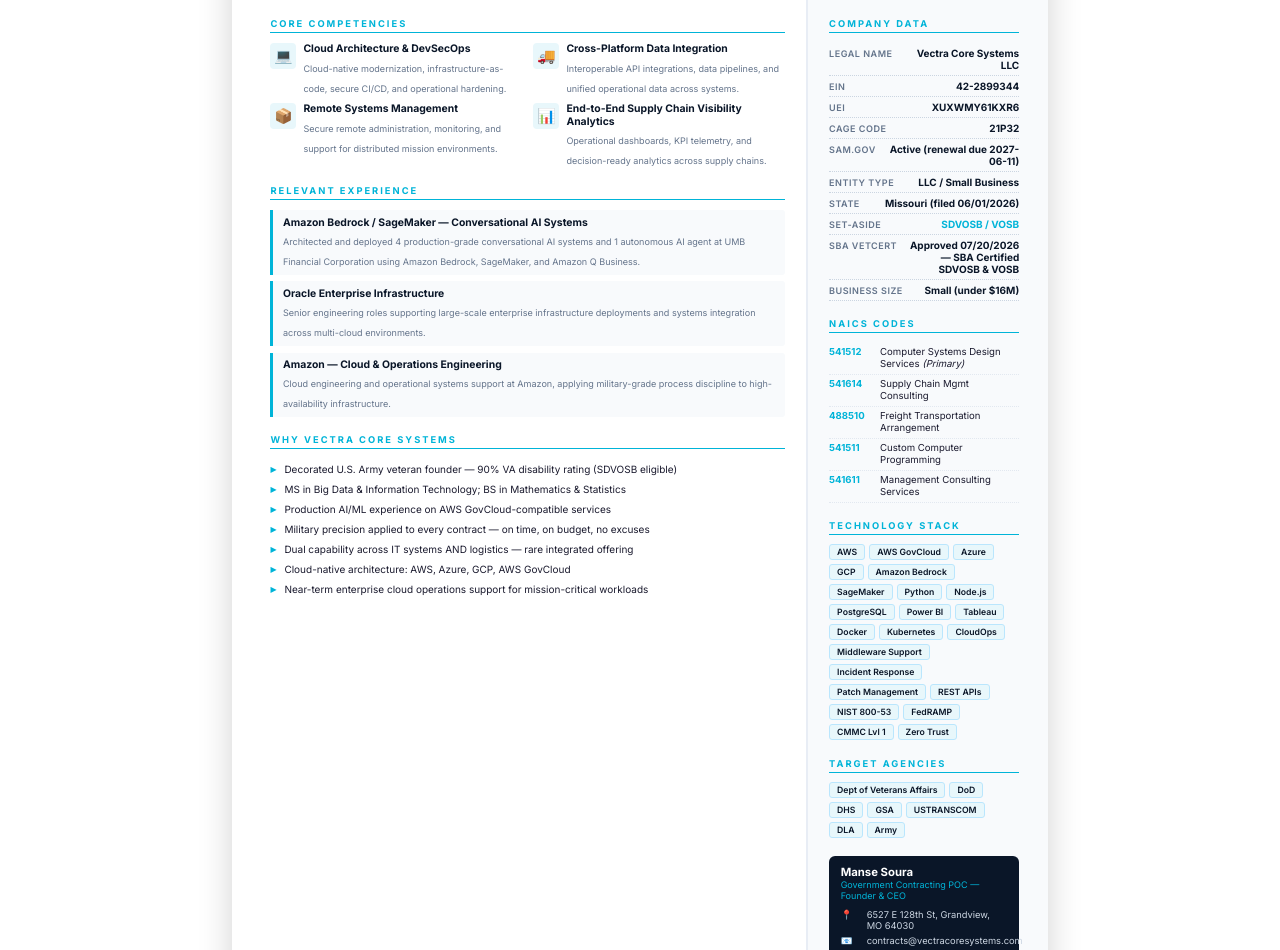
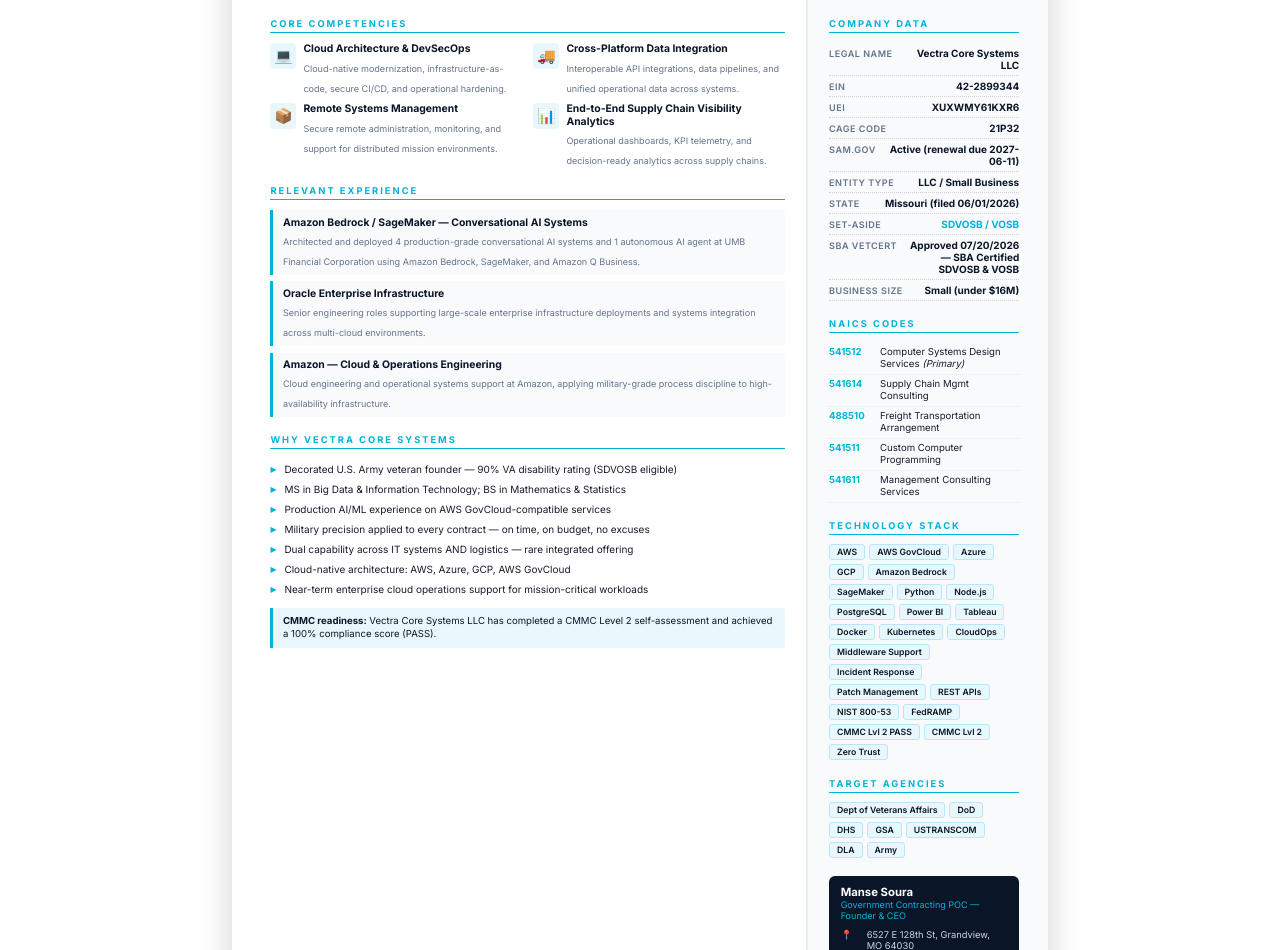
Before and after one commit to techfans-ui/Vectra-Core-Systems-LLC, a plain HTML site: page capability-statement.html in a window 1280 px wide. Shown: the part 150-1100 px from the top of the page. Drawn offline with Linux system fonts and the light colour scheme.

Commit message:
Update CMMC Level 2 capability statement

```diff
--- a/capability-statement.html
+++ b/capability-statement.html
@@ -186,6 +186,17 @@
       position: absolute;
       left: 0;
       top: 5px;
+    }
+
+    .cmmc-note {
+      margin-top: 0.1in;
+      background: #e8f7fb;
+      border-left: 3px solid #00b4d8;
+      border-radius: 0 3px 3px 0;
+      padding: 0.07in 0.1in;
+      font-size: 7.2pt;
+      line-height: 1.35;
+      color: #0f172a;
     }
 
     /* RIGHT COLUMN */
@@ -431,6 +442,7 @@
           <li>Cloud-native architecture: AWS, Azure, GCP, AWS GovCloud</li>
           <li>Near-term enterprise cloud operations support for mission-critical workloads</li>
         </ul>
+        <div class="cmmc-note"><strong>CMMC readiness:</strong> Vectra Core Systems LLC has completed a CMMC Level 2 self-assessment and achieved a 100% compliance score (PASS).</div>
       </div>
 
     </div>
@@ -519,7 +531,8 @@
           <span class="tag">REST APIs</span>
           <span class="tag">NIST 800-53</span>
           <span class="tag">FedRAMP</span>
-          <span class="tag">CMMC Lvl 1</span>
+          <span class="tag">CMMC Lvl 2 PASS</span>
+          <span class="tag">CMMC Lvl 2</span>
           <span class="tag">Zero Trust</span>
         </div>
       </div>
```
Also changed, not shown: capability-statement-subcontractor.html (+3 -0 lines).
